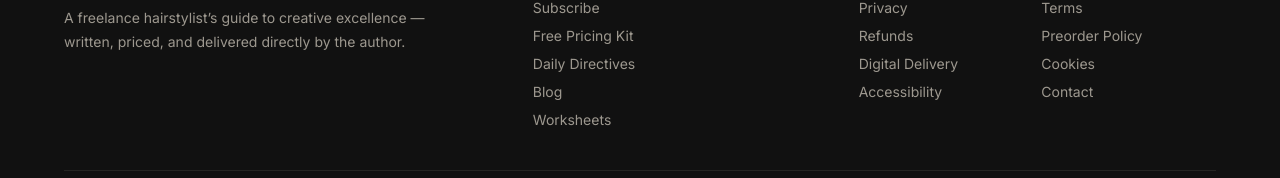
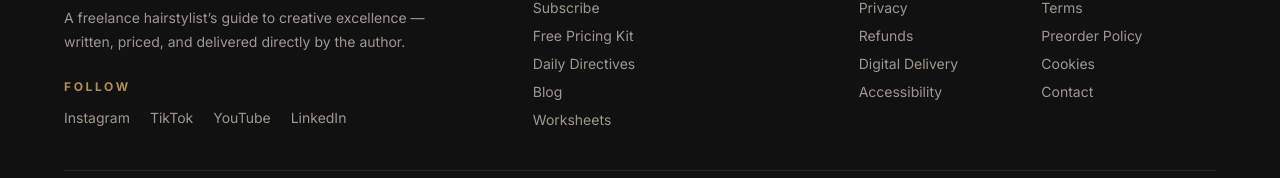
Before and after one commit to miketui/Website, a Next.js app: page /about in a window 1280 px wide. Shown: the part 3979-4157 px from the top of the page. Built offline with nearby package versions, Linux system fonts and the light colour scheme; no server answers.

Commit message:
Add verified social links to footer

```diff
--- a/components/Footer.tsx
+++ b/components/Footer.tsx
@@ -21,6 +21,13 @@ const legalLinks = [
   { href: "/contact", label: "Contact" }
 ];
 
+const socialLinks = [
+  { href: "https://www.instagram.com/curlscontemplation/", label: "Instagram" },
+  { href: "https://www.tiktok.com/@curlscontemp", label: "TikTok" },
+  { href: "https://www.youtube.com/@Curlscontemplation", label: "YouTube" },
+  { href: "https://www.linkedin.com/in/michael-david-warrenjr", label: "LinkedIn" }
+];
+
 export function Footer() {
   return (
     <footer className="border-t border-whitegold/10 px-6 py-12">
@@ -31,6 +38,23 @@ export function Footer() {
         <div>
           <p className="font-display text-2xl text-white">Curls &amp; Contemplation</p>
           <p className="mt-3 max-w-sm text-sm leading-6 text-whitegold/70">A freelance hairstylist&rsquo;s guide to creative excellence — written, priced, and delivered directly by the author.</p>
+          <nav aria-label="Social media" className="mt-6">
+            <p className="editorial-kicker">Follow</p>
+            <ul className="mt-3 flex flex-wrap gap-x-5 gap-y-2 text-sm">
+              {socialLinks.map((link) => (
+                <li key={link.href}>
+                  <a
+                    href={link.href}
+                    target="_blank"
+                    rel="noreferrer"
+                    className="text-whitegold/70 transition hover:text-antique focus-visible:text-antique"
+                  >
+                    {link.label}
+                  </a>
+                </li>
+              ))}
+            </ul>
+          </nav>
         </div>
         <nav aria-label="Read and explore" className="text-sm">
           <p className="editorial-kicker">Read</p>
```
